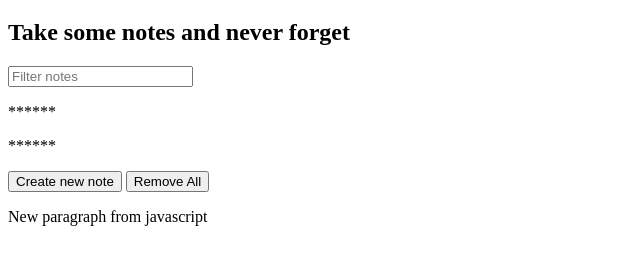
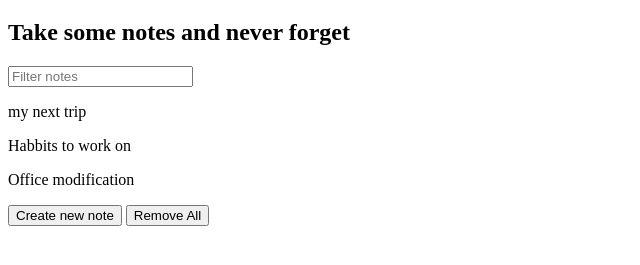
Before and after one commit to RehabAbotalep/Javascript-bootcamp, a plain HTML site: page notes-app/index.html in a window 1280 px wide. Shown: the part 61-326 px from the top of the page, without its empty margins (0-640 px from the left). Drawn offline with Linux system fonts and the light colour scheme.

Commit message:
Rendering filtered data

```diff
--- a/notes-app/index.html
+++ b/notes-app/index.html
@@ -8,11 +8,10 @@
 
         <input id="search" type="text" placeholder="Filter notes">
 
-        <p class="note">This application was created by Rehab</p>
-        <p class="note">Some note text</p>
-        <p class="note">Another note text</p>
+        <div id="notes"></div>
 
         <button id="create-note">Create new note</button>
+
         <button id="remove-all">Remove All</button>
 
         <script src="notes-app.js"></script>
--- a/notes-app/notes-app.js
+++ b/notes-app/notes-app.js
@@ -1,20 +1,51 @@
+const notes = [{
+    title: 'my next trip',
+    body: 'I would like to go to Spain'
+}, {
+    title: 'Habbits to work on',
+    body: 'Exercise. Eating a bit better.'
+}, {
+    title: 'Office modification',
+    body: 'Get a new seat'
+}]
 
-// Query and remove
-const p = document.querySelector('p')
-p.remove()
+// // Query and remove
+// const p = document.querySelector('p')
+// p.remove()
 
-// Query and remove all
-const ps = document.querySelectorAll('p')
-ps.forEach(function (p){
-    p.textContent = '******'
-    console.log(p.textContent)
-    //p.remove()
-})
+// // Query and remove all
+// const ps = document.querySelectorAll('p')
+// ps.forEach(function (p){
+//     p.textContent = '******'
+//     console.log(p.textContent)
+//     //p.remove()
+// })
 
-// create new element
-const newParagraph = document.createElement('p')
-newParagraph.textContent = 'New paragraph from javascript'
-document.querySelector('body').appendChild(newParagraph)
+const filters = {
+    searchText: ''
+}
+
+const renderNotes = function (notes, filters) {
+    const filteredNotes = notes.filter(function (note) {
+        return note.title.toLowerCase().includes(filters.searchText.toLowerCase())
+    })
+
+    document.querySelector('#notes').innerHTML = ''
+
+    filteredNotes.forEach(function (note) {
+        const noteEl = document.createElement('p')
+        noteEl.textContent = note.title
+        document.querySelector('#notes').appendChild(noteEl)
+    })
+}
+
+
+// // create new element
+// const newParagraph = document.createElement('p')
+// newParagraph.textContent = 'New paragraph from javascript'
+// document.querySelector('body').appendChild(newParagraph)
+
+renderNotes(notes, filters)
 
 document.querySelector('#create-note').addEventListener('click', function (e) {
     e.target.textContent = 'button was clicked'
@@ -27,5 +58,6 @@ document.querySelector('#remove-all').addEventListener('click', function () {
 })
 
 document.querySelector('#search').addEventListener('input', function (e) {
-    console.log(e.target.value)
+    filters.searchText = e.target.value
+    renderNotes(notes, filters)
 })
```
